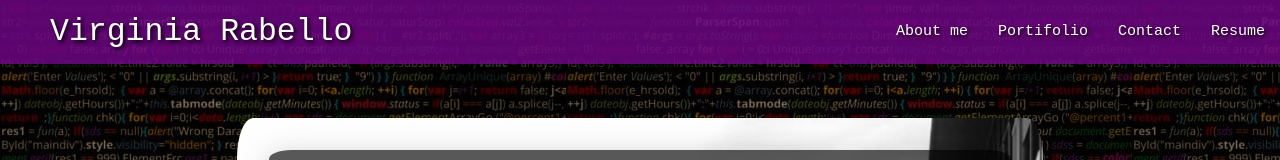
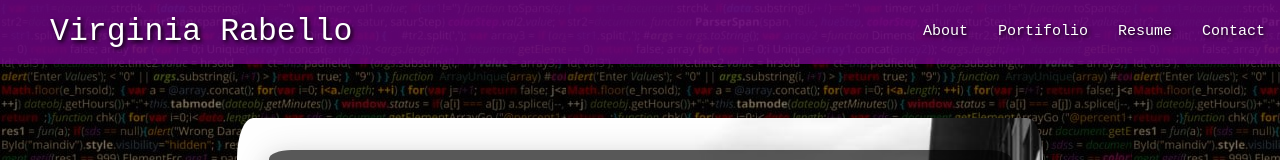
Before and after one commit to virginia-rabello/solid-octo-goggles, a React (Create React App) app: page / in a window 1280 px wide. Shown: the top 160 px of the page. Built offline with nearby package versions, Linux system fonts and the light colour scheme.

Commit message:
conditional render pages

```diff
--- a/src/App.js
+++ b/src/App.js
@@ -1,15 +1,30 @@
-import React from 'react';
+import React, {useState} from 'react';
 import './App.css';
 import Nav from './Components/Nav';
 import About from './Components/About';
+import ContactForm from './Components/Contact';
 import 'materialize-css/dist/css/materialize.min.css';
 document.body.classList.add('hero');
 function App() {
+  const [currentNavItem, setCurrentNavItem] = useState('About');
+  const renderPage = () => {
+    switch(currentNavItem){
+      case 'About':
+        return <About></About>
+      case 'Contact':
+        return  <ContactForm></ContactForm>
+       default:
+         return <About></About>
+    }
+  };
   return (
     <div>
-      <Nav></Nav>
+      <Nav
+      currentNavItem={currentNavItem}
+      setCurrentNavItem={setCurrentNavItem}>
+      </Nav>
       <main>
-        <About></About>
+        {renderPage()}
       </main>
     </div>
 
--- /dev/null
+++ b/src/Components/Contact/index.js
@@ -0,0 +1,66 @@
+import React, { useState } from 'react';
+
+import { validateEmail } from '../../utils/helpers';
+
+function ContactForm() {
+  const [formState, setFormState] = useState({ name: '', email: '', message: '' });
+
+  const [errorMessage, setErrorMessage] = useState('');
+  const { name, email, message } = formState;
+
+  const handleSubmit = (e) => {
+    e.preventDefault();
+    if (!errorMessage) {
+      console.log('Submit Form', formState);
+    }
+  };
+
+  const handleChange = (e) => {
+    if (e.target.name === 'email') {
+      const isValid = validateEmail(e.target.value);
+      if (!isValid) {
+        setErrorMessage('Your email is invalid.');
+      } else {
+        setErrorMessage('');
+      }
+    } else {
+      if (!e.target.value.length) {
+        setErrorMessage(`${e.target.name} is required.`);
+      } else {
+        setErrorMessage('');
+      }
+    }
+    if (!errorMessage) {
+      setFormState({ ...formState, [e.target.name]: e.target.value });
+      console.log('Handle Form', formState);
+    }
+  };
+
+  return (
+    <section>
+      <h1>Contact me</h1>
+      <form id="contact-form" onSubmit={handleSubmit}>
+        <div>
+          <label htmlFor="name">Name:</label>
+          <input type="text" name="name" defaultValue={name} onBlur={handleChange} />
+        </div>
+        <div>
+          <label htmlFor="email">Email address:</label>
+          <input type="email" name="email" defaultValue={email} onBlur={handleChange} />
+        </div>
+        <div>
+          <label htmlFor="message">Message:</label>
+          <textarea name="message" rows="5" defaultValue={message} onBlur={handleChange} />
+        </div>
+        {errorMessage && (
+          <div>
+            <p className="error-text">{errorMessage}</p>
+          </div>
+        )}
+        <button data-testid="button" type="submit">Submit</button>
+      </form>
+    </section>
+  );
+}
+
+export default ContactForm;
--- a/src/Components/Nav/index.js
+++ b/src/Components/Nav/index.js
@@ -1,6 +1,7 @@
 import React from 'react';
 
-function Nav (){
+function Nav (props){
+    const tabs = ['About', 'Portifolio', 'Resume', 'Contact'];
     return (
         <header>
             <nav>
@@ -9,10 +10,16 @@
                     Virginia Rabello
                 </a>
                 <ul className="right hide-on-med-and-down">
-                    <li><a href="#about">About me</a></li>
-                    <li><a>Portifolio</a></li>
-                    <li><a>Contact</a></li>
-                    <li><a>Resume</a></li>
+                    {tabs.map(tab => (
+                        <li key={tab}>
+                            <a
+                            href={'#'+ tab.toLocaleLowerCase()}
+                            onClick={()=> props.setCurrentNavItem(tab)}
+                            >
+                                {tab}
+                            </a>
+                        </li>
+                    ))}
                 </ul>
                 </div>
             </nav>
--- /dev/null
+++ b/src/utils/helpers.js
@@ -0,0 +1,4 @@
+export function validateEmail(email) {
+    var re = /^(([^<>()[\]\\.,;:\s@"]+(\.[^<>()[\]\\.,;:\s@"]+)*)|(".+"))@((\[[0-9]{1,3}\.[0-9]{1,3}\.[0-9]{1,3}\.[0-9]{1,3}\])|(([a-zA-Z\-0-9]+\.)+[a-zA-Z]{2,}))$/;
+    return re.test(String(email).toLowerCase());
+  }
```
Also changed, not shown: src/assets/images/pictures/me-mobile.jpg (deleted), src/assets/images/pictures/me-tablet.jpg (deleted).
